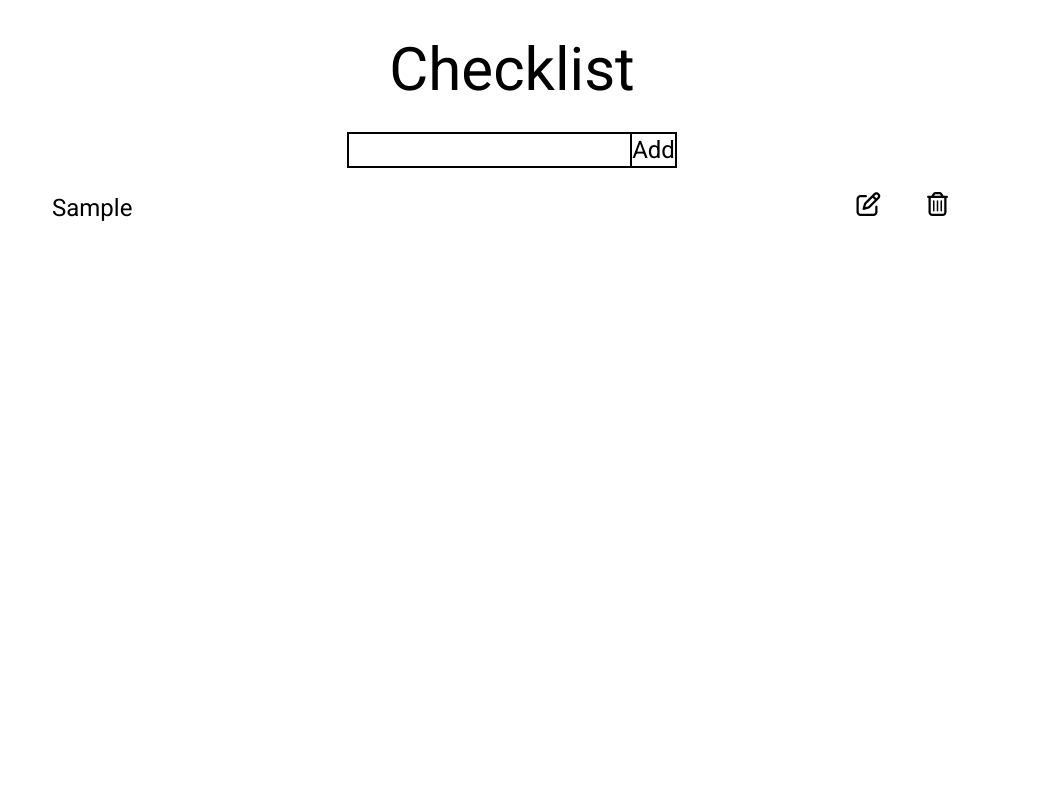
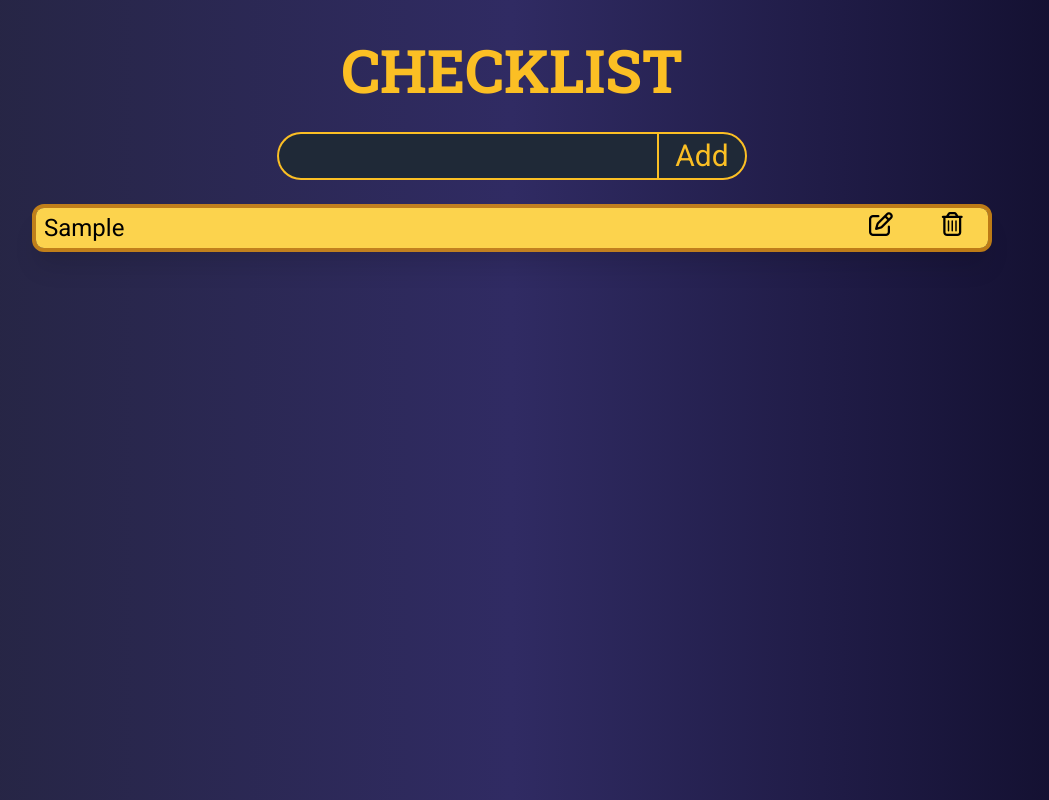
Before and after one commit to lfidelino/checklist, a plain HTML site: page index.html in a window 1280 px wide. Both pictures are taken after typing "Sample" into the empty fields and a click on the button "Add". Shown: the whole page, without its empty margins (128-1177 px from the left). Drawn offline with nearby package versions, Linux system fonts and the light colour scheme.

Commit message:
Add style

```diff
--- a/index.html
+++ b/index.html
@@ -12,14 +12,17 @@
     />
     <link href="https://unpkg.com/tailwindcss@^2/dist/tailwind.min.css" rel="stylesheet" />
     <link rel="preconnect" href="https://fonts.gstatic.com" />
-    <link href="https://fonts.googleapis.com/css2?family=Roboto:wght@400;900&display=swap" rel="stylesheet" />
+    <link
+      href="https://fonts.googleapis.com/css2?family=Roboto+Slab:wght@400;700&family=Roboto:wght@400;700&display=swap"
+      rel="stylesheet"
+    />
     <script src="https://kit.fontawesome.com/26250fd57e.js" crossorigin="anonymous"></script>
     <link rel="stylesheet" href="styles/style.css" />
   </head>
-  <body>
-    <!-- TODO Edit overall style -->
+
+  <body class="bg-no-repeat bg-center bg-fixed bg-cover">
     <header id="header__title">
-      <h1 class="mt-10 text-6xl text-center">Checklist</h1>
+      <h1 class="pt-10 text-6xl text-center text-yellow-400 font-bold">CHECKLIST</h1>
     </header>
 
     <section id="section__add-item" class="flex justify-center mt-8">
@@ -27,12 +30,20 @@
         type="text"
         name="text"
         id="input__text"
-        class="border-2 border-r-0 border-black text-xl sm:text-2xl focus:outline-none"
-      /><button id="button__add" class="border-2 border-black text-xl sm:text-2xl">Add</button>
+        class="py-1 px-4 border-2 border-yellow-400 border-r-0 bg-gray-800 text-yellow-400 text-xl sm:text-2xl lg:text-3xl focus:outline-none rounded-l-full"
+      /><button
+        id="button__add"
+        class="px-4 border-2 border-yellow-400 text-yellow-400 text-xl sm:text-2xl lg:text-3xl rounded-r-full focus:outline-none active:outline-none bg-gray-800 hover:bg-gray-900"
+      >
+        Add
+      </button>
     </section>
 
     <section class="flex justify-center mt-6">
-      <section class="grid w-full px-5 text-xl sm:text-2xl 2xl:text-3xl" id="section__checklist"></section>
+      <section
+        class="grid w-full mx-5 text-xl sm:text-2xl 2xl:text-3xl border-4 border-yellow-500 border-opacity-75 shadow-xl rounded-xl"
+        id="section__checklist"
+      ></section>
     </section>
 
     <script src="scripts/script.js"></script>
--- a/scripts/script.js
+++ b/scripts/script.js
@@ -8,18 +8,19 @@ var addChecklistItem = () => {
   if (inputText.value) {
     // NOTE Create elements
     var checklistItem = document.createElement("div");
-    checklistItem.classList = "grid grid-item";
+    checklistItem.classList = "checklistItem grid grid-item py-1";
 
     var item = document.createElement("div");
     var textItem = document.createTextNode(inputText.value.trim());
+    item.classList = "px-2";
 
     var edit = document.createElement("div");
-    edit.classList = "flex justify-center hover:text-yellow-400";
+    edit.classList = "flex justify-center hover:text-green-600";
     var iconEdit = document.createElement("i");
     iconEdit.classList = "far fa-edit";
 
     var remove = document.createElement("div");
-    remove.classList = "flex justify-center hover:text-red-400";
+    remove.classList = "flex justify-center hover:text-red-600";
     var iconRemove = document.createElement("i");
     iconRemove.classList = "far fa-trash-alt";
 
--- /dev/null
+++ b/styles/style.scss
@@ -0,0 +1,92 @@
+body {
+  font-family: "Roboto", sans-serif;
+  background: #0f0c29;
+  background: -webkit-linear-gradient(to right, #24243e, #302b63, #0f0c29);
+  background: linear-gradient(to right, #24243e, #302b63, #0f0c29);
+}
+
+#header__title {
+  font-family: "Roboto Slab", serif;
+}
+
+.line-through {
+  text-decoration: line-through;
+}
+
+#section__checklist {
+  word-wrap: break-word;
+  word-break: break-all;
+
+  &:empty {
+    display: none;
+  }
+}
+
+.checklistItem {
+  grid-template-columns: auto 15% 15%;
+
+  &:nth-child(2n + 1) {
+    background-color: rgb(252, 211, 77);
+  }
+  &:nth-child(2n) {
+    background-color: rgb(232, 191, 77);
+  }
+  &:nth-child(2n + 1).done {
+    background-color: rgba(252, 211, 77, 0.75);
+  }
+  &:nth-child(2n).done {
+    background-color: rgba(232, 191, 77, 0.75);
+  }
+  &:hover {
+    cursor: pointer;
+    background-color: rgb(251, 191, 36);
+  }
+  &:first-child {
+    border-top-left-radius: 0.5rem;
+    border-top-right-radius: 0.5rem;
+  }
+  &:last-child {
+    border-bottom-left-radius: 0.5rem;
+    border-bottom-right-radius: 0.5rem;
+  }
+}
+
+@media only screen and (min-width: 640px) {
+  #section__checklist {
+    width: 85%;
+  }
+
+  .grid-item {
+    grid-template-columns: auto 8% 8%;
+  }
+}
+
+@media only screen and (min-width: 1024px) {
+  #section__checklist {
+    width: 75%;
+  }
+
+  .grid-item {
+    grid-template-columns: auto 7.5% 7.5%;
+  }
+}
+
+@media only screen and (min-width: 1536px) {
+  #section__checklist {
+    width: 50%;
+  }
+
+  .grid-item {
+    grid-template-columns: auto 4.5% 4.5%;
+  }
+}
+
+@media only screen and (min-width: 2560px) {
+  #section__checklist {
+    width: 33.33%;
+  }
+
+  .grid-item {
+    grid-template-columns: auto 3.66% 3.66%;
+  }
+}
```
Also changed, not shown: styles/style.css, 1 other file.
